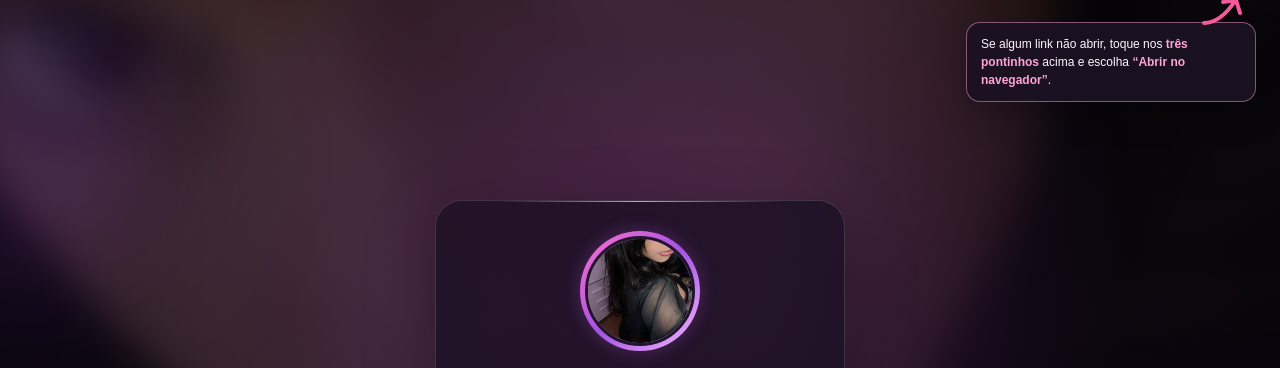
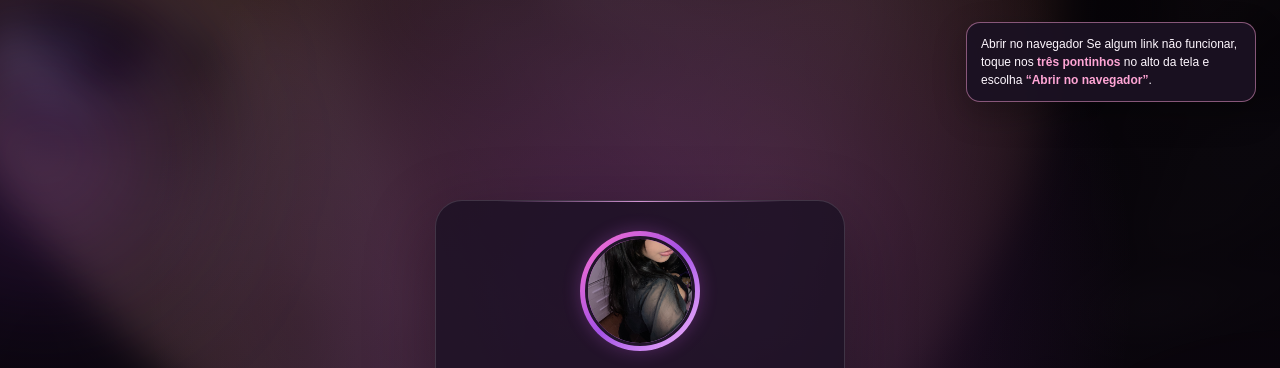
Before and after one commit to mineirodopao/Maah-franjudinha, a plain HTML site: page index.html in a window 1280 px wide. Shown: the top 368 px of the page. Drawn offline with Linux system fonts and the light colour scheme; a script that the page names is missing.

Commit message:
Update index.html

```diff
--- a/index.html
+++ b/index.html
@@ -20,10 +20,8 @@
 
   <!-- Dica para o menu do navegador interno do Instagram -->
   <aside class="browser-tip" role="note" aria-label="Dica para abrir no navegador">
-    <svg class="tip-arrow" viewBox="0 0 44 31" aria-hidden="true" focusable="false">
-      <path d="M3 27 C16 27 26 17 34 5 M22 6 L35 4 L39 17"/>
-    </svg>
-    Se algum link não abrir, toque nos <strong>três pontinhos</strong> acima e escolha <strong>“Abrir no navegador”</strong>.
+    <span class="tip-heading">Abrir no navegador</span>
+    <span class="tip-description">Se algum link não funcionar, toque nos <strong>três pontinhos</strong> no alto da tela e escolha <strong>“Abrir no navegador”</strong>.</span>
   </aside>
 
   <main class="container">
```
